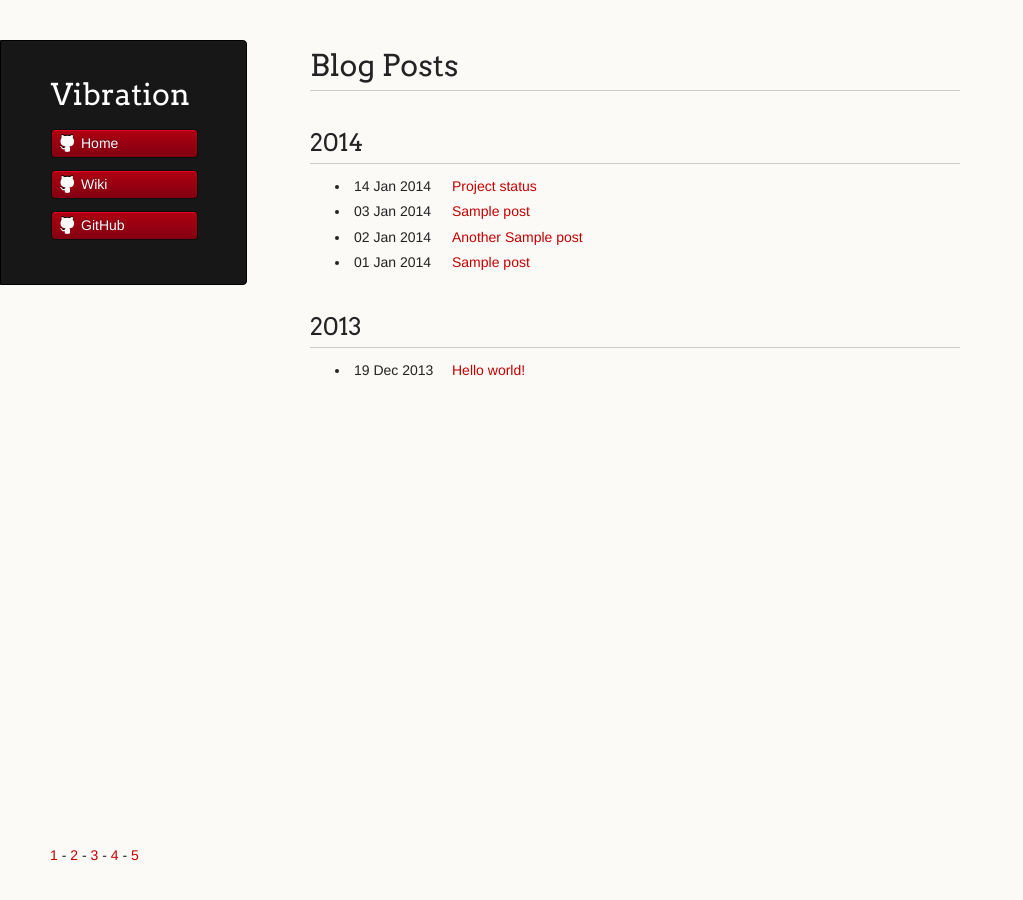
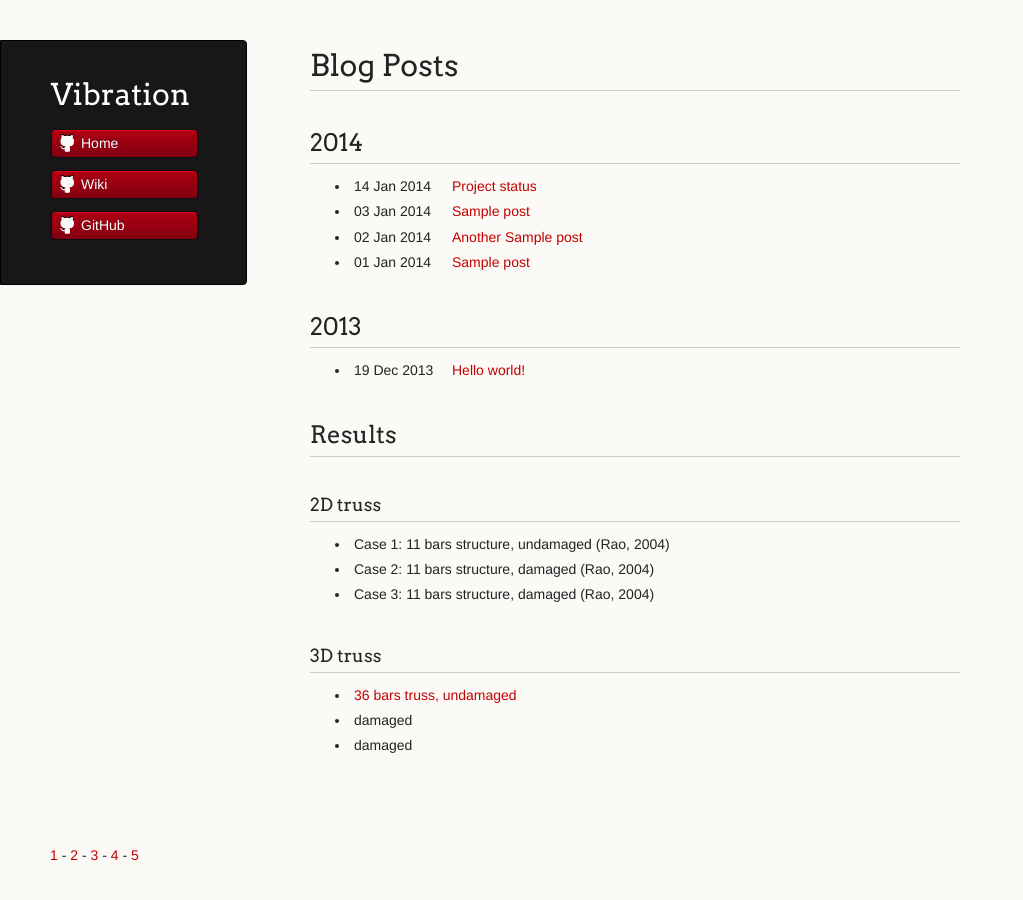
Before and after one commit to vireax/vibration, a Jekyll site: the page built from index.html, in a window 1280 px wide. Shown: the whole page, without its empty margins (0-1023 px from the left). Built offline with Jekyll 4.4.1, drawn with Linux system fonts in a browser that asks for light colours.

Commit message:
Update index.html

```diff
--- a/index.html
+++ b/index.html
@@ -11,4 +11,17 @@ title: CCGA for vibration based damage detection in truss structures
       <ul>{% capture year %}{{currentyear}}{% endcapture %}{% endif %}
     <li><span class="index-post-date">{{ post.date | date_to_string }}</span><a href="{{ site.baseurl }}{{ post.url }}">{{ post.title }}</a></li>
   {% endfor %}</ul>
+  <h2>Results</h2>
+  <h3>2D truss</h3>
+  <ul>
+    <li>Case 1: 11 bars structure, undamaged (Rao, 2004)</li>
+    <li>Case 2: 11 bars structure, damaged (Rao, 2004)</li>
+    <li>Case 3: 11 bars structure, damaged (Rao, 2004)</li>
+  </ul>
+  <h3>3D truss</h3>
+  <ul>
+    <li><a href="http://vireax.github.io/vibration/truss36bars/">36 bars truss, undamaged</a></li>
+    <li>damaged</li>
+    <li>damaged</li>
+  </ul>
 </div>
```
